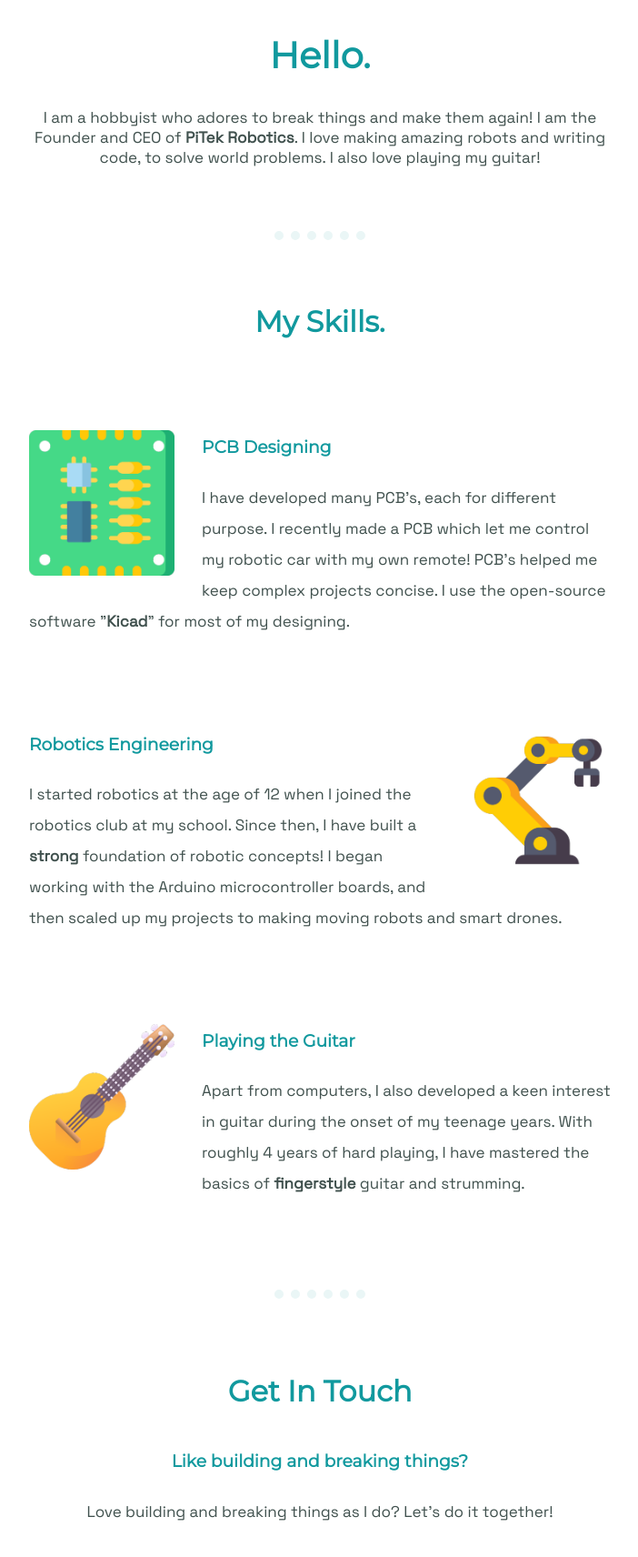
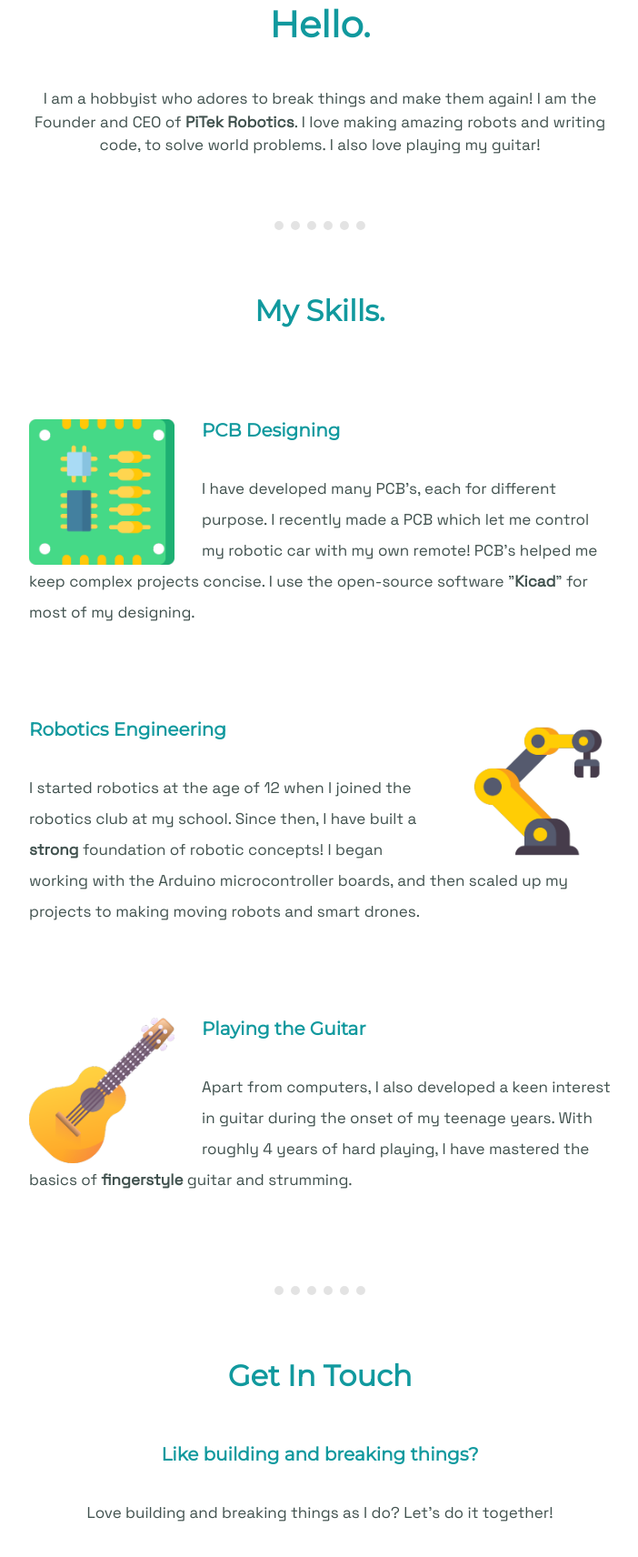
Before and after one commit to gitter367/cv_new, a plain HTML site: page index.html in a window 1280 px wide. Shown: the part 1060-2772 px from the top of the page at 91% size, without its empty margins (288-990 px from the left). Drawn offline with nearby package versions, Linux system fonts and the light colour scheme.

Commit message:
Add files via upload

```diff
--- a/css/styles_mypage.css
+++ b/css/styles_mypage.css
@@ -31,12 +31,16 @@ h1 {
 }
 
 h2 {
+    font-weight: bold;
     font-family: 'Montserrat', sans-serif;
     font-size: 2rem;
     color: #11999E;
 }
 
 h3 {
+    font-weight: bold;
+    font-size: 20px;
+    margin-bottom: 35px;
     font-family: 'Montserrat', sans-serif;
     color: #11999E;
 }
@@ -46,8 +50,9 @@ a {
 }
 
 hr {
+    margin: auto;
     border: none;
-    border-top: 10px dotted #EAF6F6;
+    border-top: 10px dotted #949494;
     width: 100px;
 }
 
@@ -159,7 +164,7 @@ a:hover{
     width: 100%;
 }
 
-.contact_me_button {
+/* .contact_me_button {
     background: #66BFBF;
     background-image: -webkit-linear-gradient(top, #66BFBF, #11999E);
     background-image: -moz-linear-gradient(top, #66BFBF, #11999E);
@@ -181,20 +186,32 @@ a:hover{
     text-align: center;
     /* position: absolute; */
     /*display: inline-block; */
+    /*margin-top: 60px;
+/* left: 682px;} */
+
+.btn{
+    text-align: center;
     margin-top: 60px;
-    /* left: 682px; */
+    margin-bottom: 50px;
 }
-
+/*
 .contact_me_button:hover {
     background: #66BFBF;
     text-decoration: none;
-}
+} */
 
 .hello_ {
     font-size: 2.5rem;
+    font-weight: bold;
+    margin-top: 45px;
+    margin-bottom: 45px;
 }
 
 .profile_pic{
     height: 180px;
     width: 180px;
 }
+.outro{
+    margin-top: 55px;
+    font-weight: bold;
+}
--- a/index.html
+++ b/index.html
@@ -3,13 +3,17 @@
     <head>
         <meta charset="utf-8">
         <title>Dhruv Gupta</title>
+        <script src="https://cdn.jsdelivr.net/npm/bootstrap@5.2.0/dist/js/bootstrap.bundle.min.js" integrity="sha384-A3rJD856KowSb7dwlZdYEkO39Gagi7vIsF0jrRAoQmDKKtQBHUuLZ9AsSv4jD4Xa" crossorigin="anonymous"></script>
+        <link href="https://cdn.jsdelivr.net/npm/bootstrap@5.2.0/dist/css/bootstrap.min.css" rel="stylesheet" integrity="sha384-gH2yIJqKdNHPEq0n4Mqa/HGKIhSkIHeL5AyhkYV8i59U5AR6csBvApHHNl/vI1Bx" crossorigin="anonymous">
         <link rel="stylesheet" href="css/styles_mypage.css">
         <link rel="icon" href="favicon.ico">
         <link rel="preconnect" href="https://fonts.googleapis.com">
         <link rel="preconnect" href="https://fonts.gstatic.com" crossorigin>
         <link href="https://fonts.googleapis.com/css2?family=Josefin+Sans&family=Montserrat&family=Space+Grotesk&display=swap" rel="stylesheet">
+
     </head>
     <body>
+
         <div class="top-head">
             <img class="topcloud" src="images/cloud.png" alt="image of a cloud">
             <h1>I'm Dhruv.</h1>
@@ -57,9 +61,9 @@
             <hr>
             <div class="contact-me">
                 <h2>Get In Touch</h2>
-                <h3><strong>Like building and breaking things?</strong></h3>
+                <h3 class="outro">Like building and breaking things?</h3>
                 <p>Love building and breaking things as I do? Let's do it together!</p>
-                <a href="mailto:gupta1403dhruv@gmail.com" class="contact_me_button">CONTACT ME</a>
+                <a type="button" class="btn btn-warning btn-lg" href="mailto:dhruv1403gupta@gmail.com">Contact me</a>
             </div>
         </div>
         <div class="bottom-container">
```
